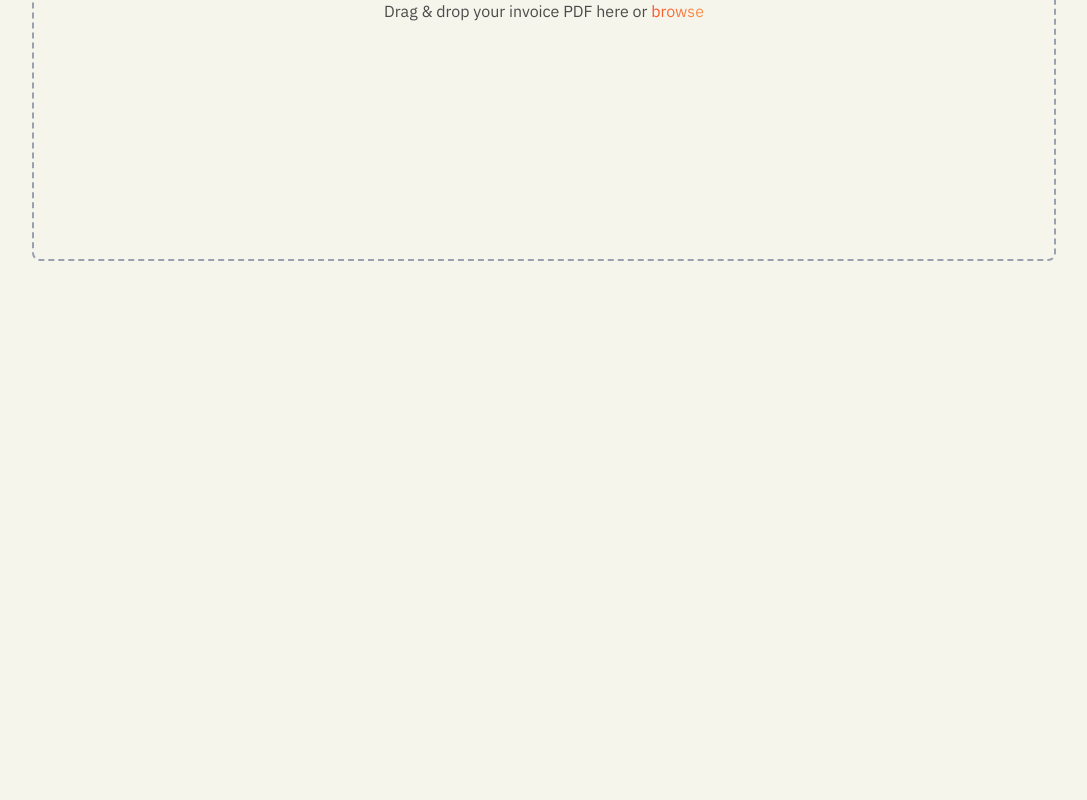
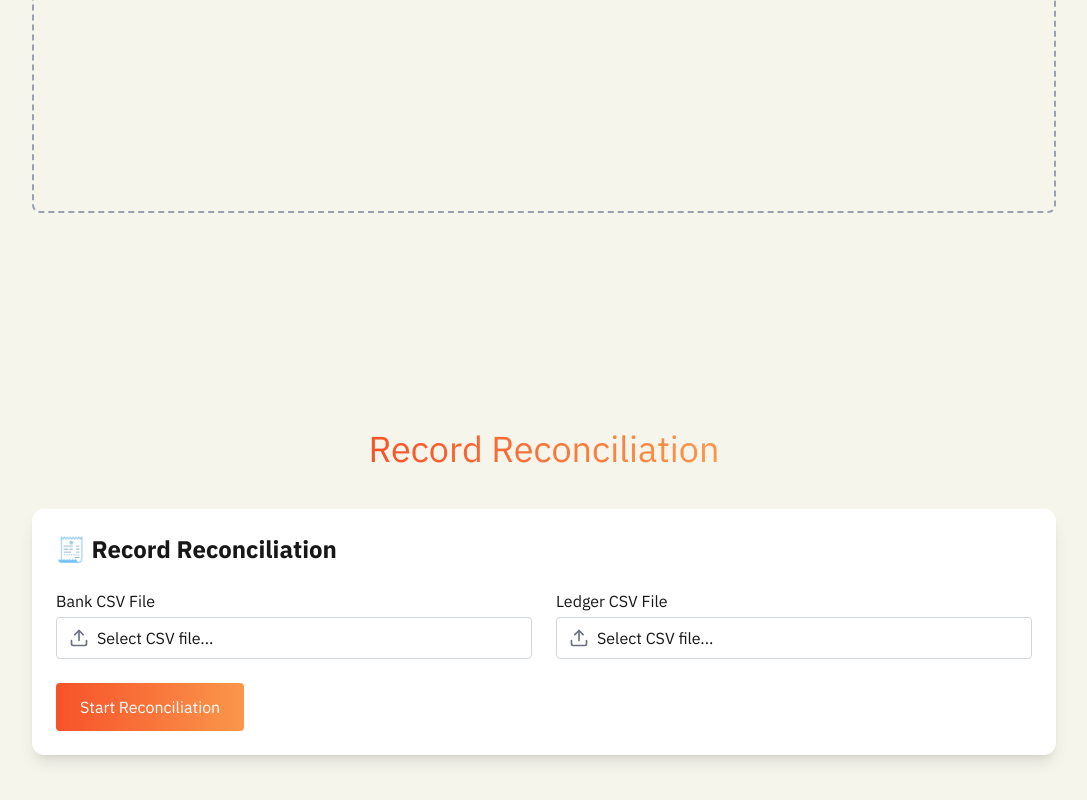
Before and after one commit to Velqen/Velqen-Webpage, a Next.js app: page / in a window 1280 px wide. Shown: the part 2072-2872 px from the top of the page, without its empty margins (96-1183 px from the left). Before the commit the page ends 2381 px from the top, so only its background shows below. Built offline with nearby package versions, Linux system fonts and the light colour scheme.

Commit message:
adding record reconciler

```diff
--- /dev/null
+++ b/src/app/api/recordReconciliation/route.ts
@@ -0,0 +1,17 @@
+// app/api/recordReconciliation/route.ts
+import { NextRequest } from "next/server";
+
+export async function POST(req: NextRequest) {
+  const formData = await req.formData();
+
+  const res = await fetch("http://localhost:5003/record-reconciler", {
+    method: "POST",
+    body: formData,
+  });
+
+  const data = await res.json();
+  return new Response(JSON.stringify(data), {
+    status: res.status,
+    headers: { "Content-Type": "application/json" },
+  });
+}
--- a/src/app/api/transactionUpload/route.tsx
+++ b/src/app/api/transactionUpload/route.tsx
@@ -45,7 +45,6 @@ export async function POST(req: NextRequest) {
       },
     });
   } catch (err: unknown) {
-    // Changed from 'any' to 'unknown'
     let errorMessage = "Server error";
     if (err instanceof Error) {
       errorMessage = err.message;
--- a/src/app/page.tsx
+++ b/src/app/page.tsx
@@ -2,6 +2,7 @@
 
 import ChatBot from "@/components/ChatBot/ChatBot";
 import InvoiceExtraction from "@/components/InvoiceExtraction/InvoiceExtraction";
+import RecordReconciliation from "@/components/RecordReconciliation/RecordReconciliation";
 import TransactionClassification from "@/components/TransactionClassification/TransactionClassification";
 import { useDeviceSize } from "@/hooks/useDeviceSize";
 
@@ -18,9 +19,21 @@ export default function Home() {
       </div>
       <div className="w-[80%] flex flex-col justify-center items-center pt-32">
         <h1 className="text-3xl py-10 bennett-gradient-text">
+          Transaction Classification
+        </h1>
+        <TransactionClassification />
+      </div>
+      <div className="w-[80%] flex flex-col justify-center items-center pt-32">
+        <h1 className="text-3xl py-10 bennett-gradient-text">
           Invoice Extraction
         </h1>
         <InvoiceExtraction />
+      </div>
+      <div className="w-[80%] flex flex-col justify-center items-center pt-32">
+        <h1 className="text-3xl py-10 bennett-gradient-text">
+          Record Reconciliation
+        </h1>
+        <RecordReconciliation />
       </div>
     </div>
   ) : (
@@ -43,6 +56,12 @@ export default function Home() {
         </h1>
         <InvoiceExtraction />
       </div>
+      <div className="w-[80%] flex flex-col justify-center items-center pt-32">
+        <h1 className="text-4xl py-10 bennett-gradient-text">
+          Record Reconciliation
+        </h1>
+        <RecordReconciliation />
+      </div>
     </div>
   );
 }
--- /dev/null
+++ b/src/components/RecordReconciliation/RecordReconciliation.tsx
@@ -0,0 +1,178 @@
+"use client";
+
+import { useState } from "react";
+import { useDeviceSize } from "@/hooks/useDeviceSize";
+
+type MatchedPair = {
+  bank_id: string;
+  ledger_id: string;
+};
+
+type ReconciliationResult = {
+  matched: MatchedPair[];
+  unmatched_bank: Record<string, any>[];
+  unmatched_ledger: Record<string, any>[];
+};
+
+function FileInput({
+  label,
+  file,
+  onFileChange,
+}: {
+  label: string;
+  file: File | null;
+  onFileChange: (file: File | null) => void;
+}) {
+  return (
+    <div className="flex flex-col">
+      <label className="font-medium mb-1">{label}</label>
+      <label
+        htmlFor={label}
+        className="flex items-center gap-2 cursor-pointer border border-gray-300 rounded px-3 py-2 hover:border-bennett-orange transition-colors"
+      >
+        {/* Icon (using SVG for upload) */}
+        <svg
+          className="w-5 h-5 text-gray-500"
+          fill="none"
+          stroke="currentColor"
+          strokeWidth="2"
+          strokeLinecap="round"
+          strokeLinejoin="round"
+          viewBox="0 0 24 24"
+        >
+          <path d="M21 15v4a2 2 0 0 1-2 2H5a2 2 0 0 1-2-2v-4" />
+          <polyline points="17 8 12 3 7 8" />
+          <line x1="12" y1="3" x2="12" y2="15" />
+        </svg>
+
+        <span className="truncate">
+          {file ? file.name : "Select CSV file..."}
+        </span>
+      </label>
+      <input
+        id={label}
+        type="file"
+        accept=".csv"
+        onChange={(e) => onFileChange(e.target.files?.[0] || null)}
+        className="hidden"
+      />
+    </div>
+  );
+}
+
+export default function RecordReconciliation() {
+  const [bankFile, setBankFile] = useState<File | null>(null);
+  const [ledgerFile, setLedgerFile] = useState<File | null>(null);
+  const [results, setResults] = useState<ReconciliationResult | null>(null);
+  const [error, setError] = useState<string | null>(null);
+  const [loading, setLoading] = useState(false);
+  const { isSmallDevice } = useDeviceSize();
+
+  const handleSubmit = async (e: React.FormEvent) => {
+    e.preventDefault();
+    setError(null);
+    setResults(null);
+    setLoading(true);
+
+    if (!bankFile || !ledgerFile) {
+      setError("Both files are required.");
+      setLoading(false);
+      return;
+    }
+
+    const formData = new FormData();
+    formData.append("bank", bankFile);
+    formData.append("ledger", ledgerFile);
+
+    try {
+      const res = await fetch("/api/recordReconciliation", {
+        method: "POST",
+        body: formData,
+      });
+
+      if (!res.ok) throw new Error("Failed to reconcile.");
+
+      const data = await res.json();
+      setResults(data);
+    } catch (err) {
+      console.error(err);
+      setError("Something went wrong. Please check your server.");
+    } finally {
+      setLoading(false);
+    }
+  };
+
+  return (
+    <div className="w-full mx-auto bg-white shadow-lg rounded-xl p-6 mb-32">
+      <h1 className="text-2xl font-semibold mb-6">🧾 Record Reconciliation</h1>
+
+      <form onSubmit={handleSubmit} className="space-y-6">
+        <div
+          className={
+            isSmallDevice ? "flex flex-col gap-6" : "flex flex-row gap-6"
+          }
+        >
+          <div className="flex-1">
+            <FileInput
+              label="Bank CSV File"
+              file={bankFile}
+              onFileChange={setBankFile}
+            />
+          </div>
+          <div className="flex-1">
+            <FileInput
+              label="Ledger CSV File"
+              file={ledgerFile}
+              onFileChange={setLedgerFile}
+            />
+          </div>
+        </div>
+
+        <button
+          type="submit"
+          disabled={loading}
+          className={` ${
+            isSmallDevice ? "w-full" : ""
+          } bennett-gradient-bg bennett-gradient-bg-hover text-white py-3 px-6 rounded disabled:opacity-50`}
+        >
+          {loading ? "Reconciling..." : "Start Reconciliation"}
+        </button>
+      </form>
+
+      {error && <div className="mt-4 text-red-600 font-medium">{error}</div>}
+
+      {results && (
+        <div className="mt-8 space-y-8">
+          <div>
+            <h2 className="font-semibold text-lg">✅ Matched Records</h2>
+            <ul className="list-disc list-inside mt-2 space-y-1 max-h-48 overflow-auto">
+              {results.matched.map((pair, idx) => (
+                <li key={idx}>
+                  Bank ID {pair.bank_id} ↔ Ledger ID {pair.ledger_id}
+                </li>
+              ))}
+            </ul>
+          </div>
+
+          <div>
+            <h2 className="font-semibold text-lg text-yellow-700">
+              ⚠️ Unmatched Bank Records
+            </h2>
+            <pre className="bg-gray-100 p-3 rounded text-sm overflow-x-auto max-h-48 overflow-auto">
+              {JSON.stringify(results.unmatched_bank, null, 2)}
+            </pre>
+          </div>
+
+          <div>
+            <h2 className="font-semibold text-lg text-yellow-700">
+              ⚠️ Unmatched Ledger Records
+            </h2>
+            <pre className="bg-gray-100 p-3 rounded text-sm overflow-x-auto max-h-48 overflow-auto">
+              {JSON.stringify(results.unmatched_ledger, null, 2)}
+            </pre>
+          </div>
+        </div>
+      )}
+    </div>
+  );
+}
--- a/src/components/TransactionClassification/TransactionClassification.tsx
+++ b/src/components/TransactionClassification/TransactionClassification.tsx
@@ -83,7 +83,7 @@ export default function TransactionClassification() {
   };
 
   return (
-    <div className="p-6 border rounded-lg max-w-md mx-auto mt-10 shadow-lg bg-white">
+    <div className="w-full p-6 border rounded-lg mx-auto mt-10 shadow-lg bg-white">
       <h2 className="text-2xl font-semibold mb-4 text-center">
         Upload Your CSV for Classification
       </h2>
```
